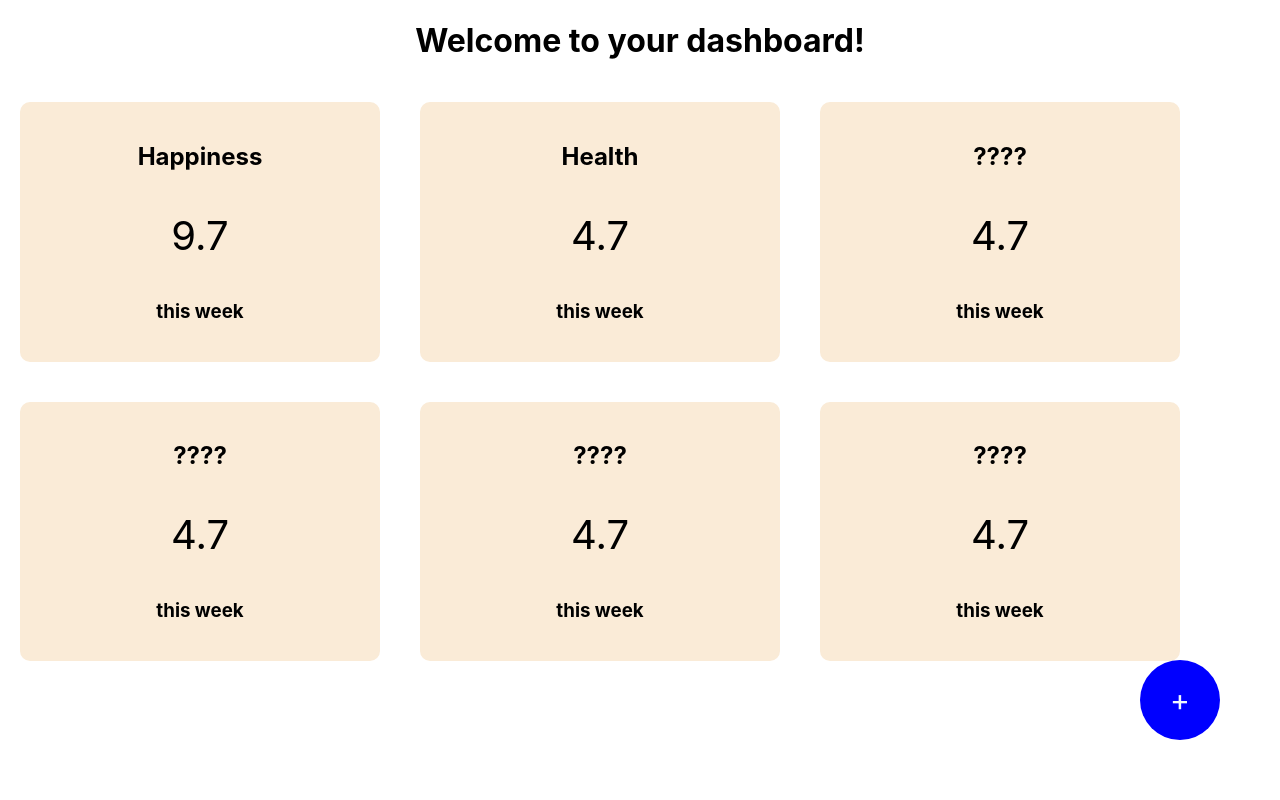
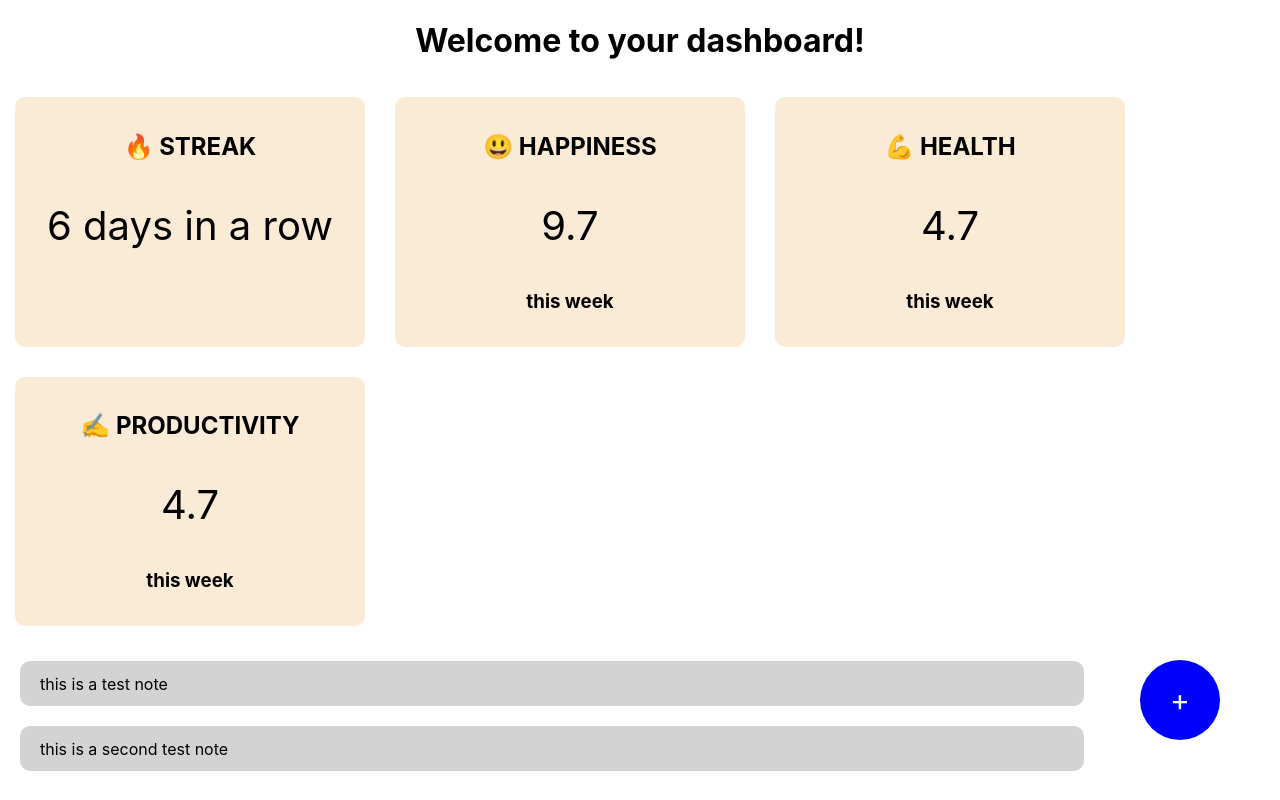
Before and after one commit to andrewawad/EECS-493-Final-Project, a React (Create React App) app: page / in a window 1280 px wide. Built offline with nearby package versions, Linux system fonts and the light colour scheme.

Commit message:
added notes functionality

```diff
--- a/src/Components/Dash.jsx
+++ b/src/Components/Dash.jsx
@@ -13,19 +13,35 @@ class Card extends Component {
   }
 }
 
+
+class Note extends Component {
+  render() {
+    return(
+      <div class="note">
+        <div class="note-title">{this.props.title}</div>
+      </div>
+    )
+  }
+}
+
+
+
 export default class Dash extends Component {
   render() {
     return (
       <div>
         <h1>Welcome to your dashboard!</h1>
         <div class="card-cont">
-          <Card title="Happiness" num="9.7" subtitle="this week" />
-          <Card title="Health" num="4.7" subtitle="this week" />
-          <Card title="????" num="4.7" subtitle="this week" />
-          <Card title="????" num="4.7" subtitle="this week" />
-          <Card title="????" num="4.7" subtitle="this week" />
-          <Card title="????" num="4.7" subtitle="this week" />
+          <Card title="🔥 STREAK" num="6 days in a row" subtitle="" />
+          <Card title="😃 HAPPINESS" num="9.7" subtitle="this week" />
+          <Card title="💪 HEALTH" num="4.7" subtitle="this week" />
+          <Card title="✍️ PRODUCTIVITY" num="4.7" subtitle="this week" />
+
         </div>
+        <Note title="this is a test note" />
+        <Note title="this is a second test note" />
+
+
 
         <div>
           <div class="plus-button">
--- a/src/style.css
+++ b/src/style.css
@@ -2,10 +2,27 @@
   background-color: antiquewhite;
   border-radius: 10px;
   width: 25%;
+  margin: 15px;
+  padding: 15px;
+}
+
+
+.note {
+  background-color: lightgray;
+  border-radius: 10px;
+  width: 80%;
   margin: 20px;
   padding: 20px;
+  height: 5px;
+
 }
-
+.note-title{
+  color: black;
+  text-align: left;
+  position: relative;
+  top: 50%;
+  transform: translateY(-50%);
+}
 .card-cont {
   display: flex;
   flex-flow: row wrap;
```
